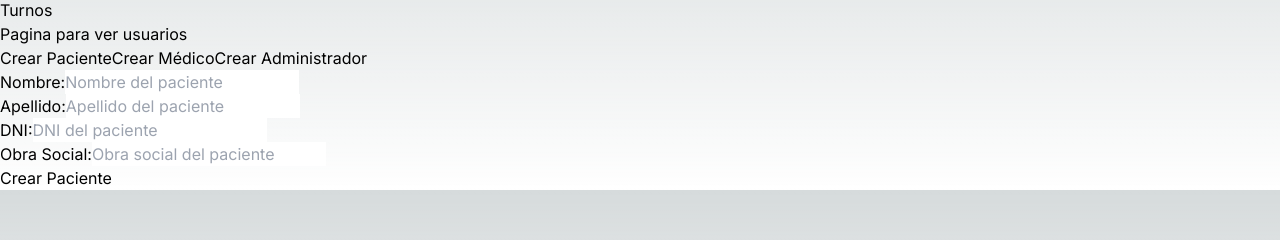
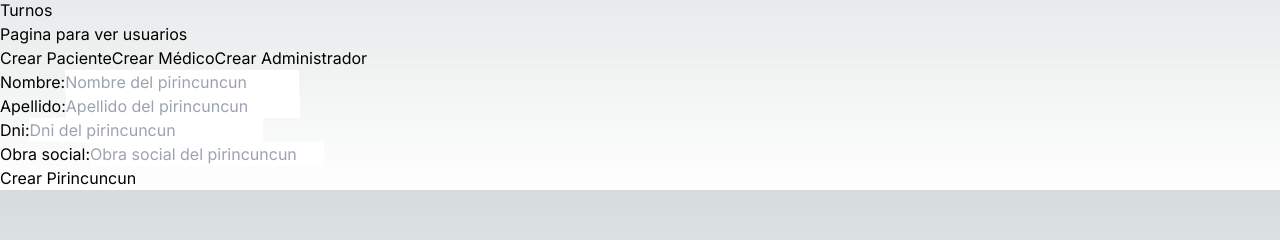
Before and after one commit to metagiles2023/SaludAgil2023, a Next.js app in the folder front/frontend-salud/: page /usuario/crear in a window 1280 px wide. Both pictures are taken after a click on the button "Crear Paciente". Shown: the part 146-386 px from the top of the page. Built offline with nearby package versions, Linux system fonts and the light colour scheme.

Commit message:
formulario multiple

```diff
--- /dev/null
+++ b/front/frontend-salud/src/components/Formulario/Formulario.jsx
@@ -0,0 +1,76 @@
+import React, { useState } from 'react';
+
+const Formulario = ({fields, url, tema}) => {
+    const initialFormData = {}
+    console.log(fields)
+    fields.forEach(element => {
+        initialFormData[element] = ''
+    });
+
+    const [formData, setFormData] = useState(initialFormData);
+    const [textoBackend, setTextoBackend] = useState('')
+
+    const handleChange = (e) => {
+        const { name, value } = e.target;
+        setFormData({
+          ...formData,
+          [name]: value
+        });
+    };
+    const handleSubmit = (e) => {
+        e.preventDefault();
+        console.log('llamando api ' + e)
+        fetch(url, {
+            method: 'POST',
+            headers: {
+                'Content-Type': 'application/json'
+            },
+            body: JSON.stringify(formData)
+        })
+        .then((response) => {
+            if (response.statusText) {
+                console.log('hay status text y es ' + response.statusText)
+                setTextoBackend(response.statusText)
+            }else {
+                setTextoBackend('')
+                clearForm()
+            }
+        })
+        .catch((error) => {
+            console.error('Error:', error);
+        });
+    };
+    const clearForm = () => {
+        setFormData(initialFormData); // Reset the form data to its initial state
+    };
+
+
+
+    return (
+        <div className="border border-gray-300 p-4">
+          <form onSubmit={handleSubmit}>
+            {fields.map((element,i) => {
+                return (<div key={i} className='mb-2'>
+                <label htmlFor={element} className="block mb-2 text-sm font-medium text-gray-900 dark:text-white">{capFirst(element)}:</label>
+                <input
+                  type="text"
+                  id={element}
+                  name={element}
+                  value={(formData[element])}
+                  onChange={handleChange}
+                  className="bg-gray-50 border border-gray-300 text-gray-900 text-sm rounded-lg focus:ring-blue-500 focus:border-blue-500 block p-2.5 dark:bg-gray-700 dark:border-gray-600 dark:placeholder-gray-400 dark:text-white dark:focus:ring-blue-500 dark:focus:border-blue-500" placeholder={capFirst(element) + " del " + tema } required
+                />
+              </div>)
+            })}
+            <button type="submit" className="text-white bg-blue-700 hover:bg-blue-800 focus:ring-4 focus:outline-none focus:ring-blue-300 font-medium rounded-lg text-sm sm:w-auto px-5 py-2.5 text-center dark:bg-blue-600 dark:hover:bg-blue-700 dark:focus:ring-blue-800">Crear {capFirst(tema)}</button>
+          </form>
+          <label>{textoBackend}</label>
+        </div>
+      );
+    };
+
+export default Formulario;
+
+function capFirst(word) {
+    return word.charAt(0).toUpperCase() + word.slice(1);
+}
--- a/front/frontend-salud/src/components/Medico/FormularioMedico.jsx
+++ /dev/null
@@ -1,95 +0,0 @@
-import React, { useState } from 'react';
-import './medico.css';
-
-const FormularioMedico = () => {
-    const [formData, setFormData] = useState({
-        nombre: '',
-        apellido: '',
-        dni: '',
-        especialidad: ''
-    });
-
-    const handleChange = (e) => {
-        const { name, value } = e.target;
-        setFormData({
-          ...formData,
-          [name]: value
-        });
-    };
-    const handleSubmit = (e) => {
-        e.preventDefault();
-
-        // Realizar la solicitud POST a la URL con formData
-        const apiUrl = process.env.URL_BACKEND + "/medico/create"; // Reemplaza con la URL correcta
-
-        fetch(apiUrl, {
-            method: 'POST',
-            headers: {
-                'Content-Type': 'application/json'
-            },
-            body: JSON.stringify(formData)
-        })
-        .then((response) => response.json())
-        .then((data) => {
-        // Manejar la respuesta si es necesario
-            console.log('Respuesta:', data);
-        })
-        .catch((error) => {
-            console.error('Error:', error);
-        });
-    };
-
-    return (
-        <div className="medicoCrearForm border border-gray-300 p-4">
-          <form onSubmit={handleSubmit}>
-            <div className='mb-2'>
-              <label htmlFor="nombre" className="block mb-2 text-sm font-medium text-gray-900 dark:text-white">Nombre:</label>
-              <input
-                type="text"
-                id="nombre"
-                name="nombre"
-                value={formData.nombre}
-                onChange={handleChange}
-                className="bg-gray-50 border border-gray-300 text-gray-900 text-sm rounded-lg focus:ring-blue-500 focus:border-blue-500 block p-2.5 dark:bg-gray-700 dark:border-gray-600 dark:placeholder-gray-400 dark:text-white dark:focus:ring-blue-500 dark:focus:border-blue-500" placeholder="Nombre del medico" required
-              />
-            </div>
-            <div>
-              <label htmlFor="apellido" className="block mb-2 text-sm font-medium text-gray-900 dark:text-white">Apellido:</label>
-              <input
-                type="text"
-                id="apellido"
-                name="apellido"
-                value={formData.apellido}
-                onChange={handleChange}
-                className="bg-gray-50 border border-gray-300 text-gray-900 text-sm rounded-lg focus:ring-blue-500 focus:border-blue-500 block p-2.5 dark:bg-gray-700 dark:border-gray-600 dark:placeholder-gray-400 dark:text-white dark:focus:ring-blue-500 dark:focus:border-blue-500" placeholder="Apellido del medico" required
-              />
-            </div>
-            <div>
-              <label htmlFor="dni" className="block mb-2 text-sm font-medium text-gray-900 dark:text-white">DNI:</label>
-              <input
-                type="text"
-                id="dni"
-                name="dni"
-                value={formData.dni}
-                onChange={handleChange}
-                className="bg-gray-50 border border-gray-300 text-gray-900 text-sm rounded-lg focus:ring-blue-500 focus:border-blue-500 block p-2.5 dark:bg-gray-700 dark:border-gray-600 dark:placeholder-gray-400 dark:text-white dark:focus:ring-blue-500 dark:focus:border-blue-500" placeholder="DNI del medico" required
-              />
-            </div>
-            <div>
-              <label htmlFor="obraSocial" className="block mb-2 text-sm font-medium text-gray-900 dark:text-white">Obra Social:</label>
-              <input
-                type="text"
-                id="especialidad"
-                name="especialidad"
-                value={formData.especialidad}
-                onChange={handleChange}
-                className="bg-gray-50 border border-gray-300 text-gray-900 text-sm rounded-lg focus:ring-blue-500 focus:border-blue-500 block p-2.5 dark:bg-gray-700 dark:border-gray-600 dark:placeholder-gray-400 dark:text-white dark:focus:ring-blue-500 dark:focus:border-blue-500" placeholder="Especialidad del medico" required
-              />
-            </div>
-            <button type="submit" className="text-white bg-blue-700 hover:bg-blue-800 focus:ring-4 focus:outline-none focus:ring-blue-300 font-medium rounded-lg text-sm sm:w-auto px-5 py-2.5 text-center dark:bg-blue-600 dark:hover:bg-blue-700 dark:focus:ring-blue-800">Crear Medico</button>
-          </form>
-        </div>
-      );
-    };
-
-export default FormularioMedico;
--- a/front/frontend-salud/src/components/Paciente/FormularioPaciente.jsx
+++ b/front/frontend-salud/src/components/Paciente/FormularioPaciente.jsx
@@ -2,6 +2,12 @@ import React, { useState } from 'react';
 import './paciente.css';
 
 const FormularioPaciente = () => {
+    const initialFormData = {
+        nombre: '',
+        apellido: '',
+        dni: '',
+        obraSocial: ''
+    };
     const [formData, setFormData] = useState({
         nombre: '',
         apellido: '',
@@ -29,12 +35,18 @@ const FormularioPaciente = () => {
         .then((response) => {
             if (response.statusText) {
                 console.log('hay status text y es ' + response.statusText)
-                setTextoBackend('Error:' + response.statusText)
-            }else setTextoBackend('')
+                setTextoBackend(response.statusText)
+            }else {
+                setTextoBackend('')
+                clearForm()
+            }
         })
         .catch((error) => {
             console.error('Error:', error);
         });
+    };
+    const clearForm = () => {
+        setFormData(initialFormData); // Reset the form data to its initial state
     };
 
     return (
--- a/front/frontend-salud/src/components/SeleccionMultiples/FormularioMultiple.jsx
+++ b/front/frontend-salud/src/components/SeleccionMultiples/FormularioMultiple.jsx
@@ -1,21 +1,37 @@
 import React from 'react';
-import FormularioMedico from '../Medico/FormularioMedico';
-import FormularioPaciente from '../Paciente/FormularioPaciente';
+import Formulario from '../Formulario/Formulario';
 //import FormularioAdministrador from '../Administrador/FormularioAdministrador';
 
 const FormularioMultiple = ({ formulario }) => {
+    let fields = []
+    let url = ''
+    let tema = ''
     switch(formulario) {
         case "medico":
+            fields = ['nombre', 'apellido', 'dni', 'especialidad']
+            url = "/api/medico/create"
+            tema = "medico"
             return (
-                <FormularioMedico/>
+                <Formulario
+                fields={fields}
+                url={url}
+                tema={tema}
+                />
             )
         case "administrador":
             return (
                 <h1>este es el formulario de crear administrador</h1>
             )
         case "paciente":
+            fields = ['nombre', 'apellido', 'dni', 'obra social']
+            url = "/api/paciente/create"
+            tema = "pirincuncun"
             return (
-                <FormularioPaciente/>
+                <Formulario
+                fields={fields}
+                url={url}
+                tema={tema}
+                />
             )
     }
 };
```
